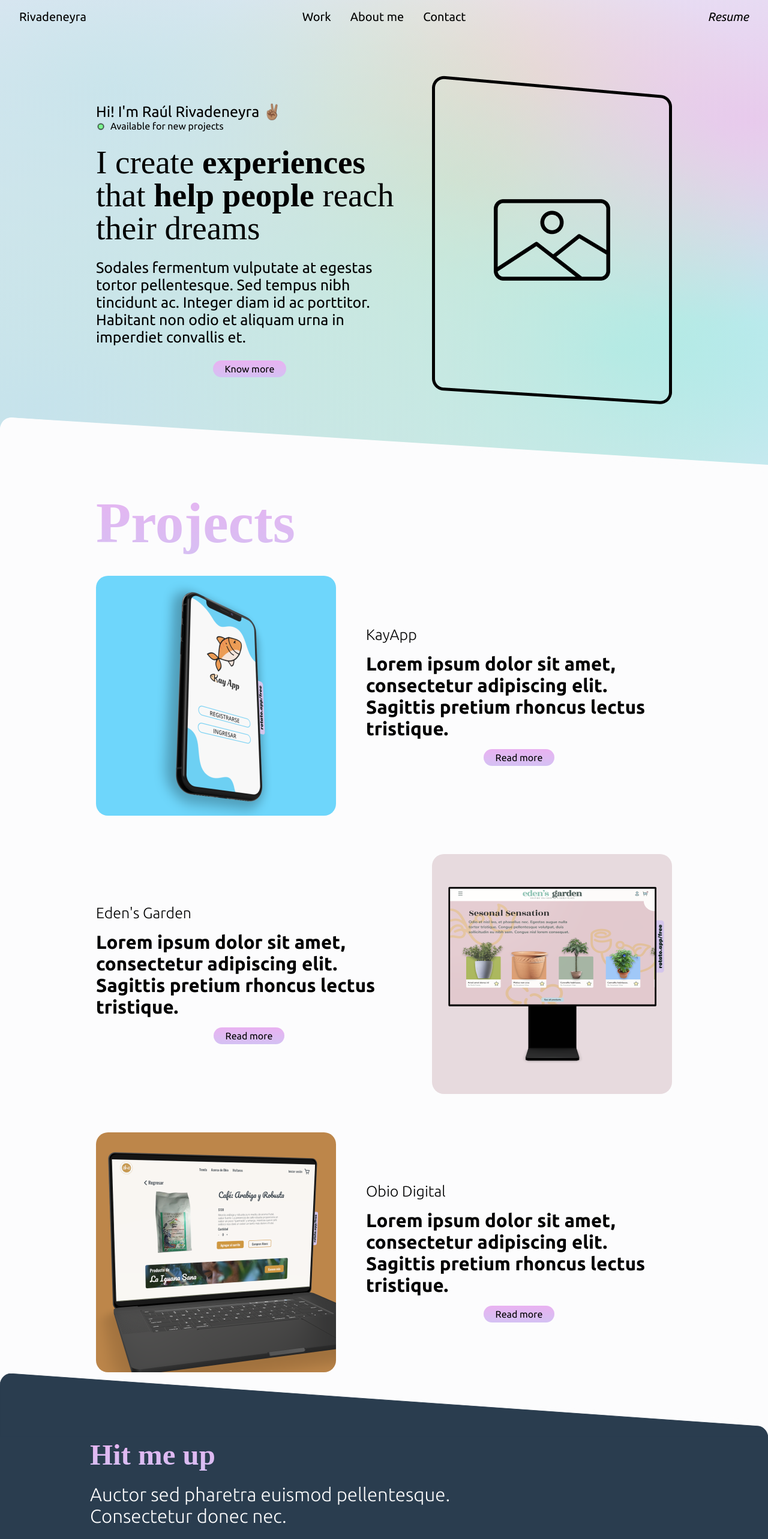
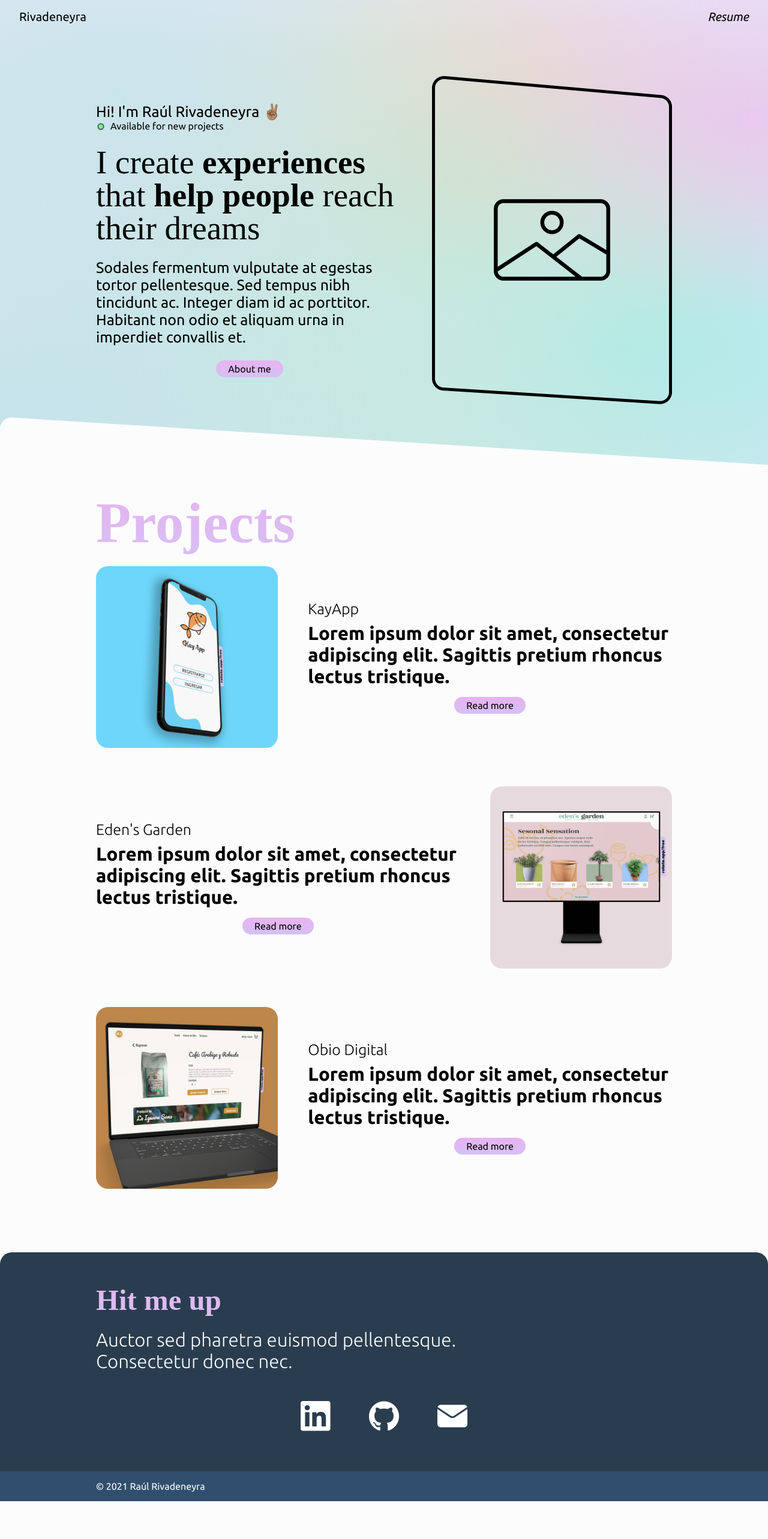
Before and after one commit to RaulRivadeneyra/rivadeneyra-website, a Vue app: page / in a window 1280 px wide. Shown: the top 2566 px of the page at 60% size. After the commit the page ends 2503 px from the top, so only its background shows below. Built offline with nearby package versions, Linux system fonts and the light colour scheme; a web font is replaced by a local one.

Commit message:
Made it even more responsive

```diff
--- a/src/App.vue
+++ b/src/App.vue
@@ -1,15 +1,10 @@
 <template>
   <router-view class="view" />
-  <Footer />
 </template>
 
 <script>
-import Footer from "@/components/Footer.vue";
 import $ from "jquery";
 export default {
-  components: {
-    Footer,
-  },
   mounted: () => {
     $(document).on("click", 'a[href^="#"]', function (event) {
       event.preventDefault();
@@ -85,4 +80,13 @@ a:active {
   width: 100%;
   height: auto;
 }
+
+$tablet-width: 1000px;
+@media only screen and (max-width: $tablet-width) {
+  .btn-primary {
+    font-size: 0.8rem;
+    padding: 3px 15px;
+    margin: 5px 1px;
+  }
+}
 </style>
--- a/src/components/Footer.vue
+++ b/src/components/Footer.vue
@@ -78,15 +78,17 @@ export default {
   padding-bottom: 3rem;
 }
 .ramp {
+  width: 100%;
   z-index: 4;
-  width: 100%;
   position: absolute;
-  min-width: none;
   background-size: cover;
   background-repeat: no-repeat;
   top: -104px;
   height: 106px;
   background-image: url("../assets/content-ramp.png");
+  margin-bottom: -1px;
+  stroke: transparent;
+  stroke-width: 0px;
 }
 .text {
   max-width: 750px;
--- a/src/components/Hero.vue
+++ b/src/components/Hero.vue
@@ -1,24 +1,29 @@
 <template>
   <DynamicBackground class="full_screen background" />
-  <div class="page_container full_screen">
+  <div class="site_container">
+    <div class="page_container full_screen page_max_size">
       <div class="content page_item">
         <div class="information">
           <div class="greeting">
             <p class="p-25-regular">Hi! I'm Raúl Rivadeneyra ✌🏽</p>
-          <Availability :color="'green'" :text="'Available for new projects'" />
+            <Availability
+              :color="'green'"
+              :text="'Available for new projects'"
+            />
           </div>
           <h1>
             I create <strong>experiences</strong> that
             <strong>help people</strong> reach their dreams
           </h1>
           <p class="p-25-regular">
-          Sodales fermentum vulputate at egestas tortor pellentesque. Sed tempus
-          nibh tincidunt ac. Integer diam id ac porttitor. Habitant non odio et
-          aliquam urna in imperdiet convallis et.
+            Sodales fermentum vulputate at egestas tortor pellentesque. Sed
+            tempus nibh tincidunt ac. Integer diam id ac porttitor. Habitant non
+            odio et aliquam urna in imperdiet convallis et.
           </p>
-        <button class="btn-primary">Know more</button>
+          <button class="btn-primary">About me</button>
         </div>
         <img v-if="hasSpace" src="@/assets/profile-image.png" alt="" />
+      </div>
     </div>
   </div>
 </template>
@@ -82,6 +87,7 @@ export default {
   }
   img {
     grid-area: img;
+    margin: auto;
   }
 }
 
--- a/src/components/NavBar.vue
+++ b/src/components/NavBar.vue
@@ -1,40 +1,17 @@
 <template>
-  <div class="navbar">
-    <router-link class="p-20-regular left" :to="{ name: 'Home' }"
-      >Rivadeneyra</router-link
-    >
-    <div v-if="hasSpace" class="middle-links p-20-regular center">
-      <router-link :to="{ name: 'Work' }">Work</router-link>
-      <router-link :to="{ name: 'About' }">About me</router-link>
-      <a href="#contact">Contact</a>
+  <div class="site_container">
+    <div class="navbar page_max_size">
+      <router-link class="p-20-regular left" :to="{ name: 'Home' }"
+        >Rivadeneyra</router-link
+      >
+      <a class="p-20-regular right" href=""><em>Resume</em></a>
     </div>
-    <a v-if="hasSpace" class="p-20-regular right" href=""><em>Resume</em></a>
-    <a v-if="!hasSpace" class="p-20-regular right" href=""><em>Menu</em></a>
   </div>
 </template>
 
 <script>
-import $ from "jquery";
-import { ref } from "vue";
 export default {
   name: "NavBar",
-  setup() {
-    const space = ref($(window).width());
-    return {
-      space,
-    };
-  },
-  computed: {
-    hasSpace() {
-      return this.space > 800 ? true : false;
-    },
-  },
-  mounted() {
-    let _this = this;
-    window.addEventListener("resize", function () {
-      _this.space = $(window).width();
-    });
-  },
 };
 </script>
 
@@ -46,19 +23,9 @@ export default {
   display: grid;
   grid-template-columns: 1fr 3fr 1fr;
   grid-template-areas: "left center right";
-  .middle-links {
-    margin: auto;
-    * {
-      padding: 0rem 1rem;
-    }
-  }
   .right {
     text-align: right;
     grid-area: right;
-  }
-  .center {
-    text-align: center;
-    grid-area: center;
   }
   .left {
     text-align: left;
--- a/src/components/ProjectPeek.vue
+++ b/src/components/ProjectPeek.vue
@@ -48,12 +48,14 @@ export default {
     grid-area: info;
     margin: auto;
     display: grid;
-    grid-gap: 1rem;
+    grid-gap: 0.5rem;
     button {
       margin: auto;
+      margin-top: 0.5rem;
     }
   }
   img {
+    width: 100%;
     grid-area: img;
     border-radius: 20px;
   }
@@ -68,14 +70,35 @@ export default {
   grid-template-areas: "info img";
 }
 
-@media only screen and (max-width: 1100px) {
+$phone-width: 450px;
+$tablet-width: 1000px;
+@media only screen and (max-width: $tablet-width) {
+  .information {
+    h3 {
+      font-size: 1rem;
+    }
+    p {
+      font-size: 1.25rem;
+    }
+    button {
+      margin-top: 0px;
+    }
+  }
+}
+
+@media only screen and (max-width: $phone-width) {
   .project_peek {
-    grid-gap: 30px;
-    grid-template-rows: 2fr 1fr;
-    grid-template-columns: 1fr;
-    grid-template-areas: "img" "info";
+    display: flex;
+    flex-direction: column;
+    grid-gap: 0.5rem;
     .information {
       text-align: center;
+      h3 {
+        font-size: 1.25rem;
+      }
+      p {
+        font-size: 1.563rem;
+      }
     }
     img {
       margin: auto;
--- a/src/containment.scss
+++ b/src/containment.scss
@@ -1,8 +1,8 @@
-$phone-max-width: 1000px;
+$phone-max-width: 450px;
 
 
 $min-page-width: 800px;
-$max-page-width: 1500px;
+$max-page-width: 1600px;
 
 %spread {
   display: flex;
@@ -23,17 +23,24 @@ $max-page-width: 1500px;
   grid-template-columns: 1fr 6fr 1fr;
   width: 100%;
 }
+
+@media (max-width: 768px) {
+  .page_container {
+    grid-template-columns: 1fr 20fr 1fr;
+  }
+}
 .page_item {
   grid-column: 2;
 }
 
-.page_minmax_size {
+.site_container {
+  display: flex;
+  justify-content: center;
+}
+
+.page_max_size {
   width: 100%;
   max-width: $max-page-width;
-  &-spread {
-    @extend .page_minmax_size;
-    @extend %spread;
-  }
 }
 
 .page_padding {
--- a/src/views/Home.vue
+++ b/src/views/Home.vue
@@ -4,7 +4,7 @@
 
     <div class="spacer" style="width: 100%; height: 100vh" />
 
-    <div class="wrapper">
+    <div id="project" class="wrapper">
       <div class="ramp_container">
         <svg
           width="100%"
@@ -23,7 +23,8 @@
           />
         </svg>
       </div>
-      <div class="page_container">
+      <div class="site_container">
+        <div class="page_container page_max_size">
           <section class="projects page_item">
             <h2>Projects</h2>
             <div class="project_cards">
@@ -48,6 +49,51 @@
               />
             </div>
           </section>
+        </div>
+      </div>
+    </div>
+    <div class="footer wrapper">
+      <div class="site_container">
+        <div class="information page_container page_max_size">
+          <section class="contact page_item">
+            <h2>Hit me up</h2>
+            <p class="p-31-light text" style="color: #fcfcfd">
+              Auctor sed pharetra euismod pellentesque. Consectetur donec nec.
+            </p>
+            <div class="contact_links">
+              <a href="https://www.linkedin.com/in/rivadeneyra/">
+                <img
+                  alt="LinkedIn"
+                  src="@/assets/LinkedInLogo.png"
+                  width="50"
+                  height="50
+            "
+                />
+              </a>
+              <a href="https://github.com/RaulRivadeneyra">
+                <img
+                  alt="Github"
+                  src="@/assets/GithubLogo.png"
+                  width="50"
+                  height="50
+            "
+                />
+              </a>
+              <a href="mailto:raul@rivadeneyra.me">
+                <img
+                  alt="Email"
+                  src="@/assets/MailLogo.png"
+                  width="50"
+                  height="50
+            "
+                />
+              </a>
+            </div>
+          </section>
+        </div>
+      </div>
+      <div class="copyright page_container page_max_size">
+        <p class="page_item" style="color: #fcfcfd">© 2021 Raúl Rivadeneyra</p>
       </div>
     </div>
   </div>
@@ -88,7 +134,7 @@ export default {
 };
 </script>
 
-<style scoped>
+<style scoped lang="scss">
 .home {
   display: block;
   width: 100%;
@@ -102,7 +148,15 @@ export default {
   top: -104px;
   height: 106px;
   background-image: url("../assets/content-ramp.png");
+  margin-bottom: -1px;
+  stroke: transparent;
+  stroke-width: 0px;
 }
+.copyright {
+  background: #304f6e;
+  padding: 1rem 0;
+}
+
 .ramp_container {
   z-index: 4;
   position: absolute;
@@ -123,18 +177,114 @@ export default {
   padding-bottom: 106px;
 }
 
-.projects {
-  display: grid;
-  grid-gap: 1rem;
-}
 .project_cards {
   display: grid;
   grid-auto-rows: auto;
   grid-gap: 4rem;
 }
-@media only screen and (max-width: 1100px) {
+.footer {
+  padding-bottom: 0px;
+  background: #fcfcfd;
+  .site_container {
+    background: #2a3d4f;
+
+    border-radius: 20px 20px 0 0;
+    padding-top: 3rem;
+  }
+}
+.information {
+  padding-bottom: 4rem;
+}
+.contact {
+  h2 {
+    font-size: 3.052rem;
+    line-height: 4rem;
+    margin-bottom: 1rem;
+  }
+}
+.text {
+  max-width: 750px;
+}
+
+.contact_links {
+  width: 100%;
+  display: flex;
+  margin-top: 3rem;
+  justify-content: center;
+  a {
+    margin: 0 2rem;
+  }
+}
+$tablet-width: 1000px;
+@media only screen and (max-width: $tablet-width) {
   .projects {
+    h2 {
+      font-size: 3.815rem;
+    }
+  }
+  .contact {
+    h2 {
+      line-height: inherit;
+      font-size: 1.953rem;
+    }
+    p {
+      font-size: 1.25rem;
+    }
+  }
+  .information {
+    padding-bottom: 2rem;
+  }
+  .contact_links {
+    a {
+      img {
+        width: 30px;
+        height: 30px;
+      }
+    }
+  }
+}
+
+$phone-width: 450px;
+@media only screen and (max-width: $phone-width) {
+  .projects {
+    text-align: center;
+    h2 {
+      line-height: inherit;
+      font-size: 3.815rem;
+    }
+  }
+  #project {
+    padding-bottom: 2rem;
+  }
+  .text {
+    max-width: 100%;
+  }
+  .contact {
+    text-align: center;
+    h2 {
+      line-height: inherit;
+      font-size: 1.953rem;
+    }
+    p {
+      font-size: 1.25rem;
+    }
+  }
+  .copyright {
+    p {
+      font-size: 0.8rem;
       text-align: center;
     }
   }
+  .information {
+    padding-bottom: 2rem;
+  }
+  .contact_links {
+    a {
+      img {
+        width: 30px;
+        height: 30px;
+      }
+    }
+  }
+}
 </style>
```
Lines whose indentation alone changed are shown as unchanged.
